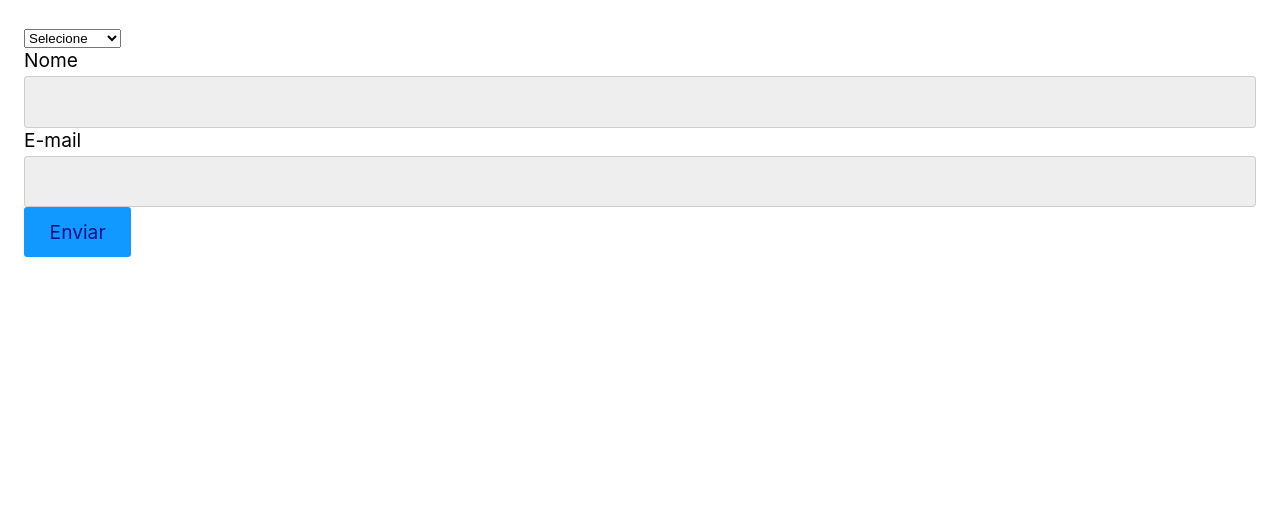
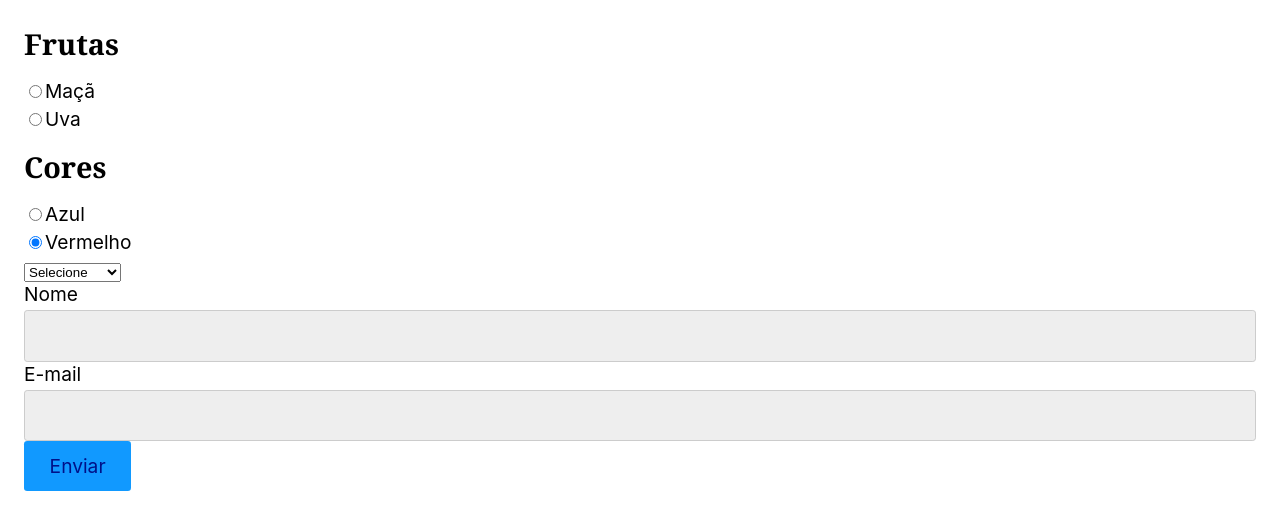
Before and after one commit to Pavanelli7/React, a React (Vite) app in the folder ferramentas-de-automacao/: page / in a window 1280 px wide. Shown: the top 530 px of the page. Built offline with nearby package versions, Linux system fonts and the light colour scheme.

Commit message:
Tópico/form/Componentes Radios

```diff
--- a/ferramentas-de-automacao/src/App.jsx
+++ b/ferramentas-de-automacao/src/App.jsx
@@ -1,14 +1,21 @@
 import React from "react";
 import Input from "./Form/Input";
 import Select from "./Form/Select";
+import Radio from "./Form/Radio";
 
 const App = () => {
   const [nome, setNome] = React.useState('');
   const [email, setEmail] = React.useState('');
   const [produto, setProduto] = React.useState('');
+  const [cor, setCor] = React.useState('Vermelho');
+  const [frutas, setFrutas] = React.useState('');
 
   return (
     <form>
+      <h2>Frutas</h2>
+      <Radio options={['Maçã', 'Uva']} value={frutas} setValue={setFrutas} />
+      <h2>Cores</h2>
+      <Radio options={['Azul', 'Vermelho']} value={cor} setValue={setCor} />
       <Select options={['smartphone', 'Tablet Verde']} value={produto} setValue={setProduto} />
       <Input id="nome" label='Nome' value={nome} setValue={setNome} />
       <Input id="email" label="E-mail" value={email} setValue={setEmail} required />
--- /dev/null
+++ b/ferramentas-de-automacao/src/Form/Radio.jsx
@@ -0,0 +1,22 @@
+import React from 'react'
+
+const Radio = ({ options, value, setValue, ...props }) => {
+  return (
+    <>
+      {options.map(option => (
+        <label key={option}>
+          <input
+            type="radio"
+            value={option}
+            checked={value === option}
+            onChange={({ target }) => setValue(target.value)}
+            {...props}
+          />
+          {option}
+        </label>
+      ))}
+    </>
+  )
+}
+
+export default Radio
--- a/ferramentas-de-automacao/src/Form/Select.jsx
+++ b/ferramentas-de-automacao/src/Form/Select.jsx
@@ -1,9 +1,9 @@
 import React from 'react'
 
-const Select = ({ options, value, setValue }) => {
+const Select = ({ options, value, setValue, ...props }) => {
   return (
     <>
-      <select value={value} onChange={({ target }) => setValue(target.value)}>
+      <select value={value} onChange={({ target }) => setValue(target.value)} {...props}>
         <option value="" disabled>Selecione</option>
         {options.map(option => (
           <option key={option} value={option}>{option}</option>
```
